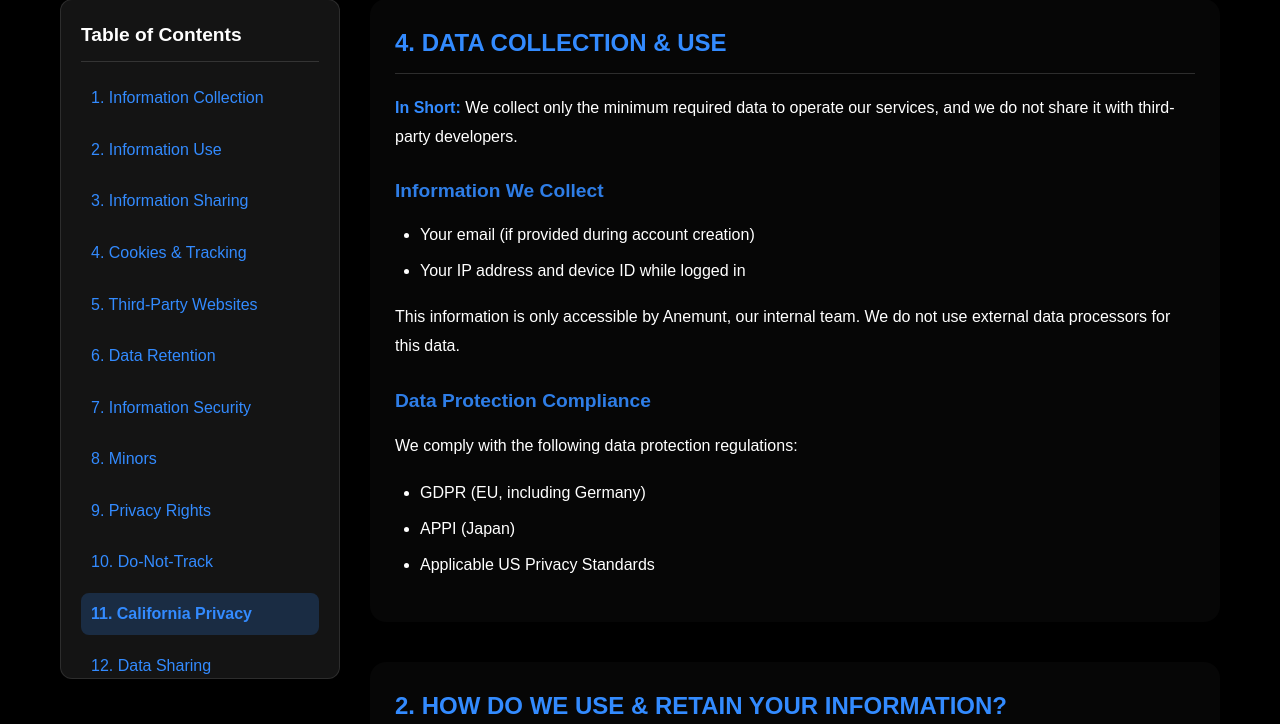
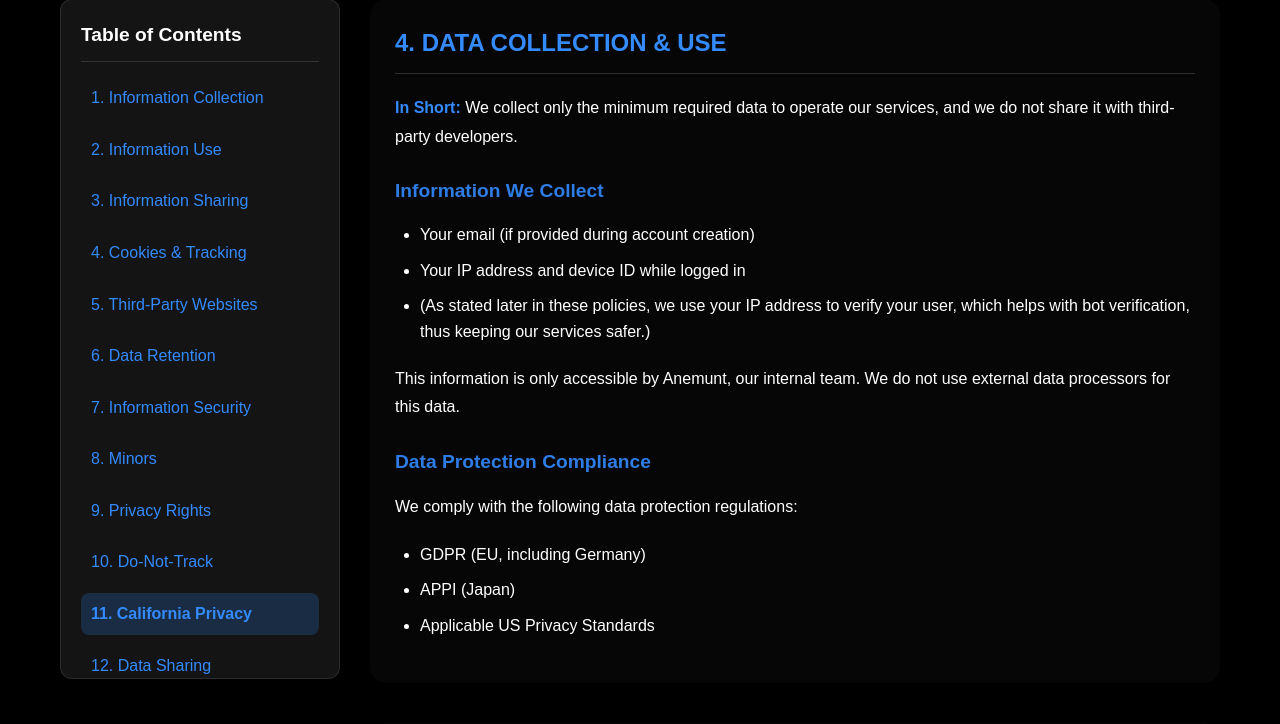
Before and after one commit to darkresident55/WebsiteAPIBased, a Flask app: page /privacyandsafety in a window 1280 px wide. Shown: the part 470-1194 px from the top of the page. Run offline with Flask 3, Linux system fonts and the light colour scheme.

Commit message:
Update Privacy-and-Safety-Finished.html

```diff
--- a/templates/Privacy-and-Safety-Finished.html
+++ b/templates/Privacy-and-Safety-Finished.html
@@ -636,6 +636,7 @@
                     <ul>
                         <li>Your email (if provided during account creation)</li>
                         <li>Your IP address and device ID while logged in</li>
+                        <li>(As stated later in these policies, we use your IP address to verify your user, which helps with bot verification, thus keeping our services safer.)</li>
                     </ul>
 
                     <p>This information is only accessible by Anemunt, our internal team. We do not use external data processors for this data.</p>
```
